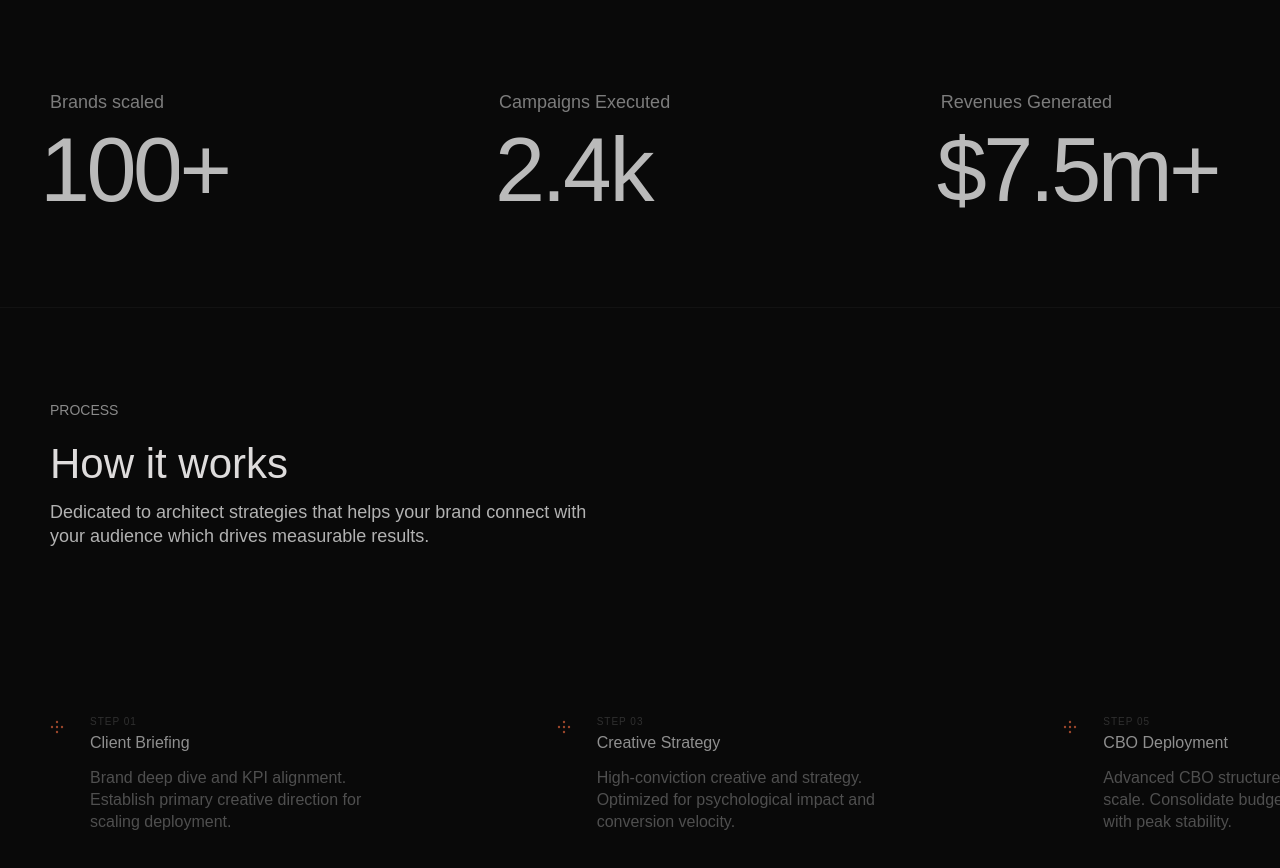
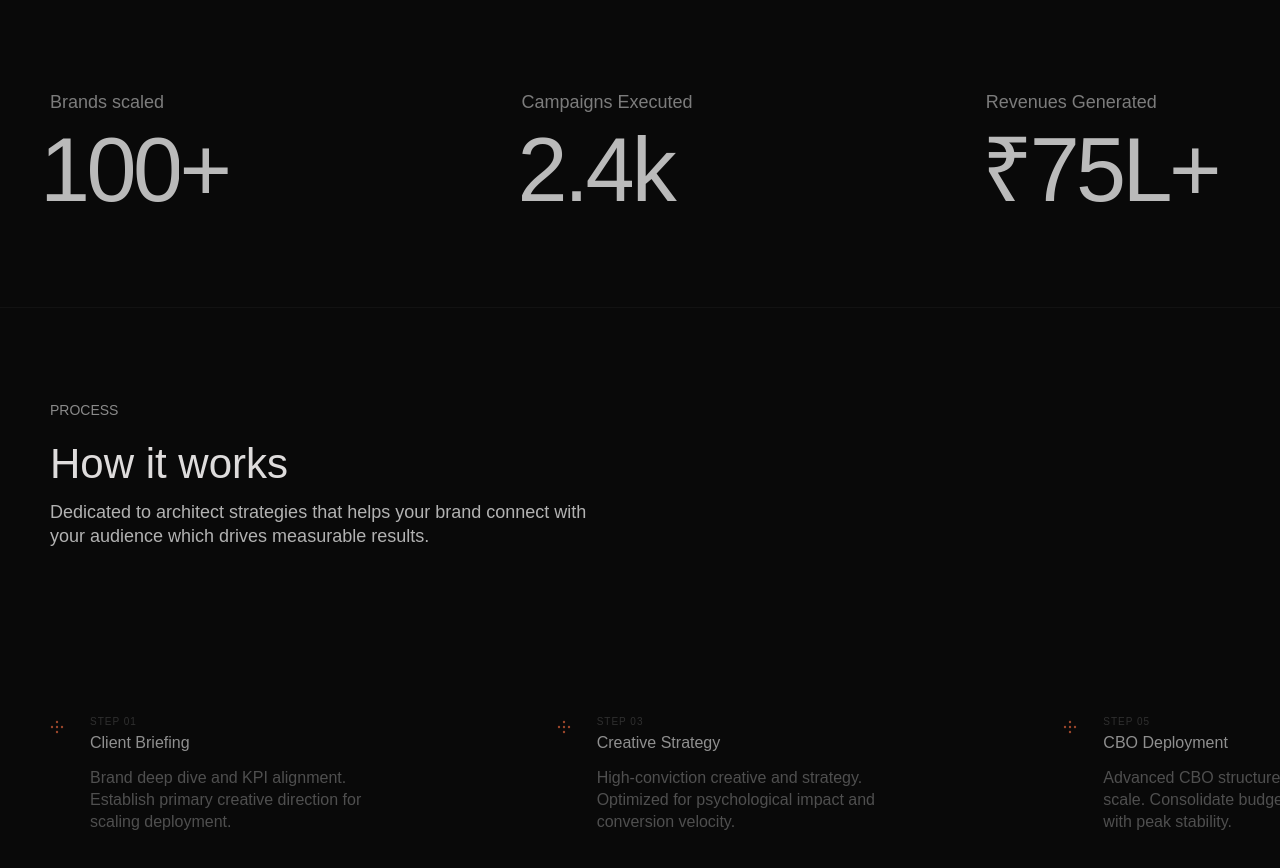
Before and after one commit to anugrahgabriel/grayforge, a Next.js app: page / in a window 1280 px wide. Shown: the part 1340-2208 px from the top of the page. Built offline with nearby package versions, Linux system fonts and the light colour scheme; a web font is replaced by a local one.

Commit message:
Update Revenue metric from .5M to ₹75L

```diff
--- a/src/app/page.tsx
+++ b/src/app/page.tsx
@@ -1261,7 +1261,7 @@ export default function Home() {
                   Revenues Generated
                 </div>
                 <div style={{ fontFamily: "'SF Pro', sans-serif", fontWeight: 274, fontSize: "90px", lineHeight: "96px", color: "#D3D3D3", opacity: 0.88, letterSpacing: "-0.04em", marginLeft: "-4px" }}>
-                  <MeterText text="$7.5m +" />
+                  <MeterText text="₹75L +" />
                 </div>
               </div>
             </FadeInBlock>
```
